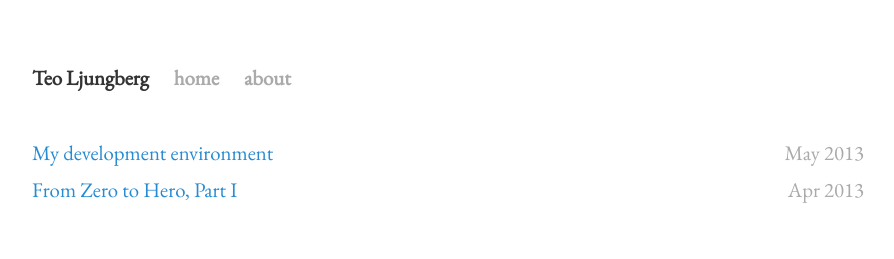
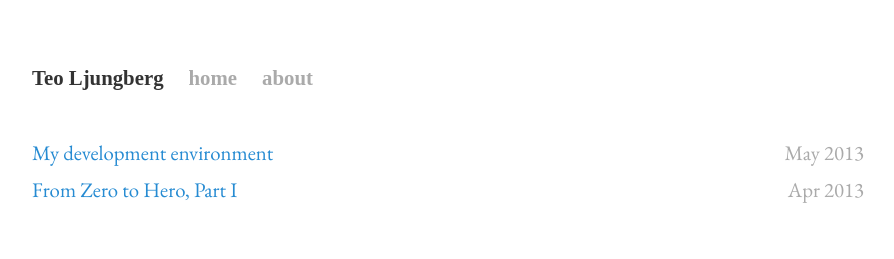
Before and after one commit to metamorfos/metamorfos.github.io, a Jekyll site: the page built from index.html, in a window 1280 px wide. Shown: the top 259 px of the page, without its empty margins (192-1086 px from the left). Built offline with Jekyll 4.4.1, drawn with Linux system fonts in a browser that asks for light colours; some web fonts are replaced.

Commit message:
Use Header font for site-header

```diff
--- a/css/screen.css
+++ b/css/screen.css
@@ -51,7 +51,11 @@ a:hover {
   text-decoration: underline;
 }
 
-a.extra {
+.title a {
+    font-family: 'Droid Serif', serif;
+}
+
+.title a.extra {
     color: black;
     font-weight: bold;
 }
```
